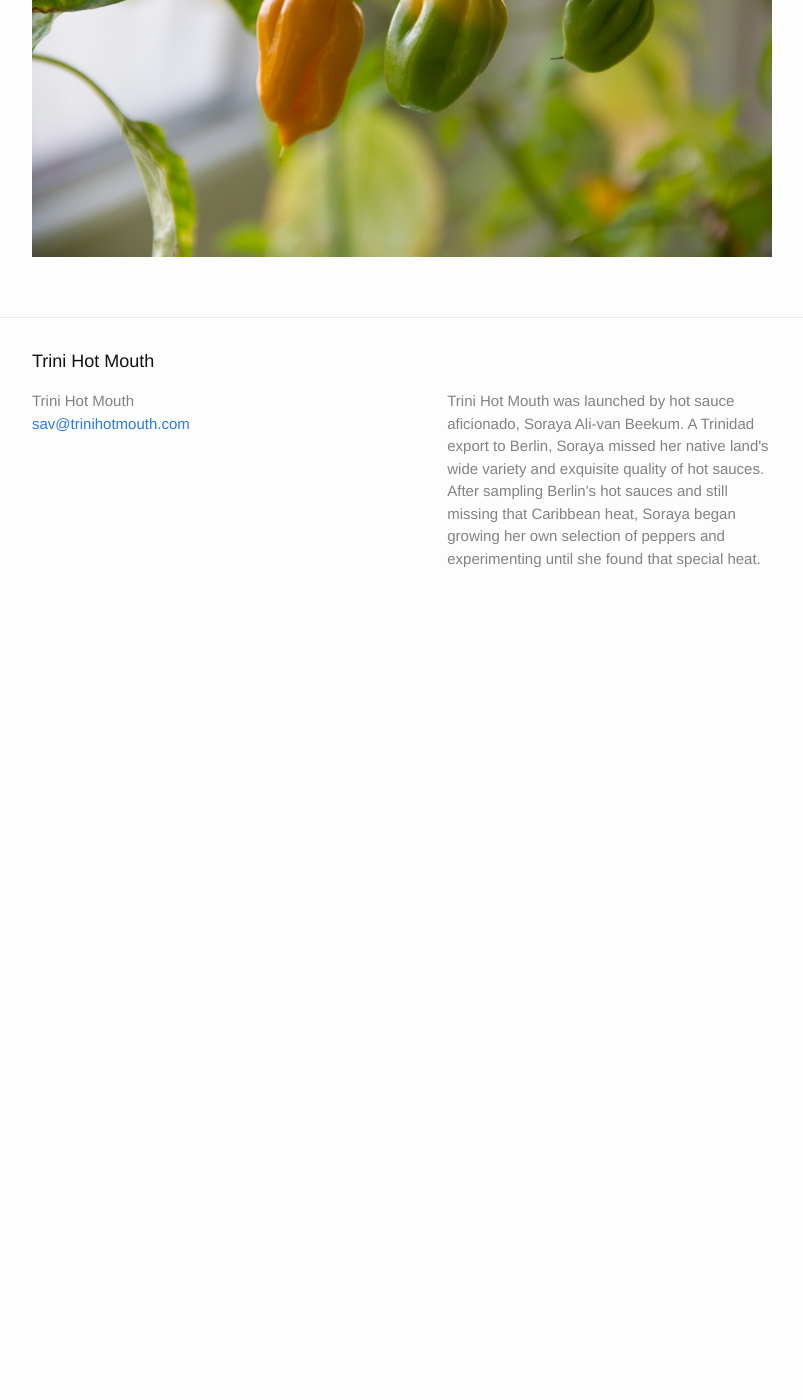
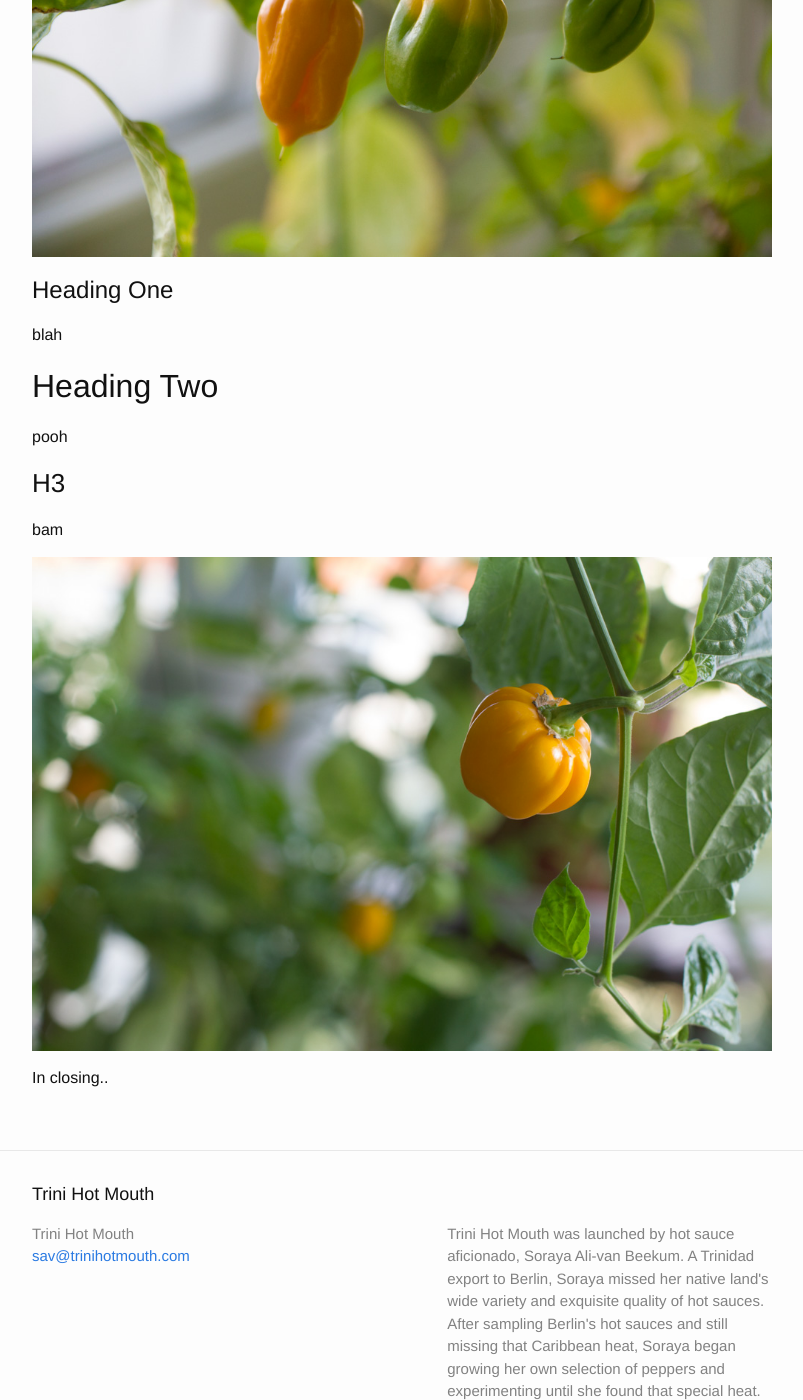
Before and after one commit to marsmining/trini-hot-mouth, a Jekyll site: the page built from _posts/2014-09-19-habaneros-ripening.markdown, in a window 1280 px wide and 1400 px high, scrolled down 1191 px. Shown: the whole window, without its empty margins (238-1041 px from the left). Built offline with Jekyll 4.4.1, drawn with Linux system fonts in a browser that asks for light colours; before the commit the page ends 1821 px from its top, so only the background shows below that.

Commit message:
add another image and heading examples

```diff
--- a/_posts/2014-09-19-habaneros-ripening.markdown
+++ b/_posts/2014-09-19-habaneros-ripening.markdown
@@ -21,5 +21,21 @@ The [etymology][er] of "ripe" says:
 
 ![01](/img/habanero-ripening-01.jpg)
 
+# Heading One
+
+blah
+
+## Heading Two
+
+pooh
+
+### H3
+
+bam
+
+![02](/img/habanero-ripening-02.jpg)
+
+In closing..
+
 [wh]: http://en.wikipedia.org/wiki/Habanero
 [er]: http://www.etymonline.com/index.php?term=ripe
```
Also changed, not shown: img/habanero-ripening-02.jpg (added).
